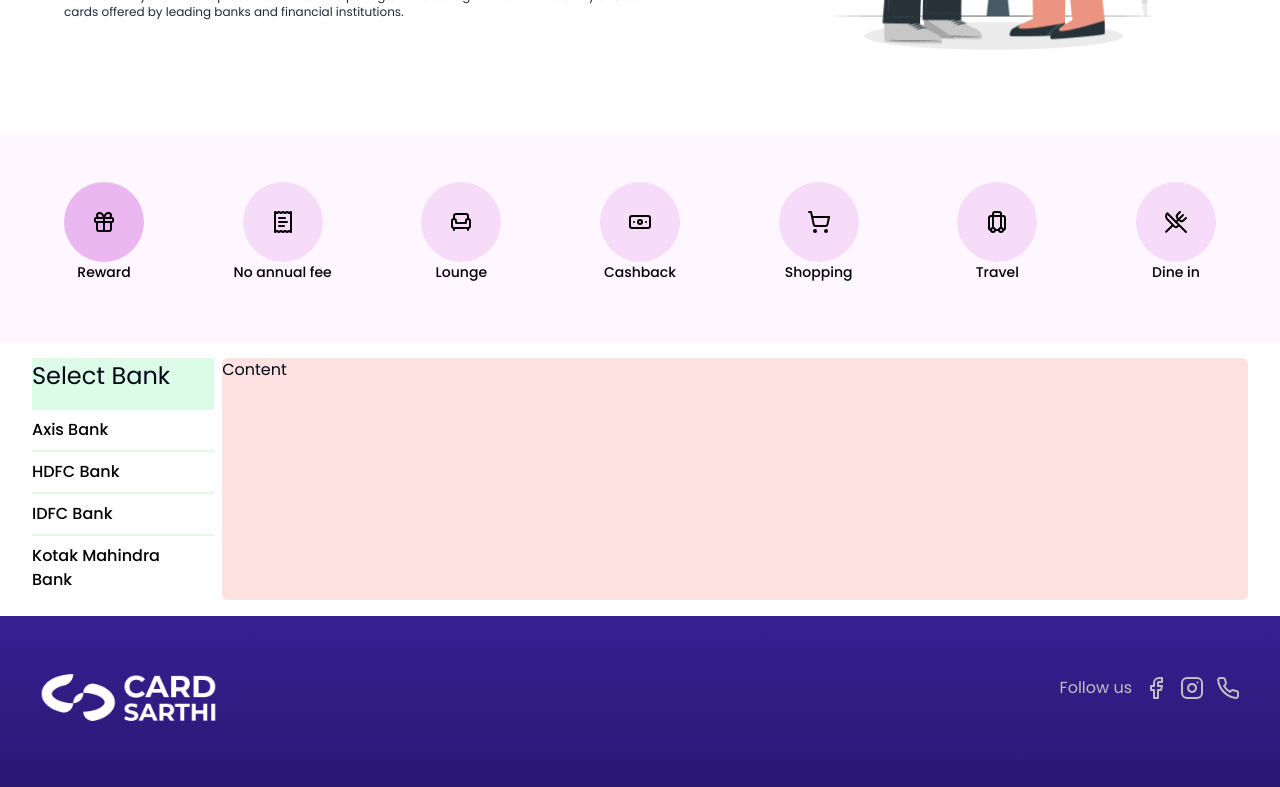
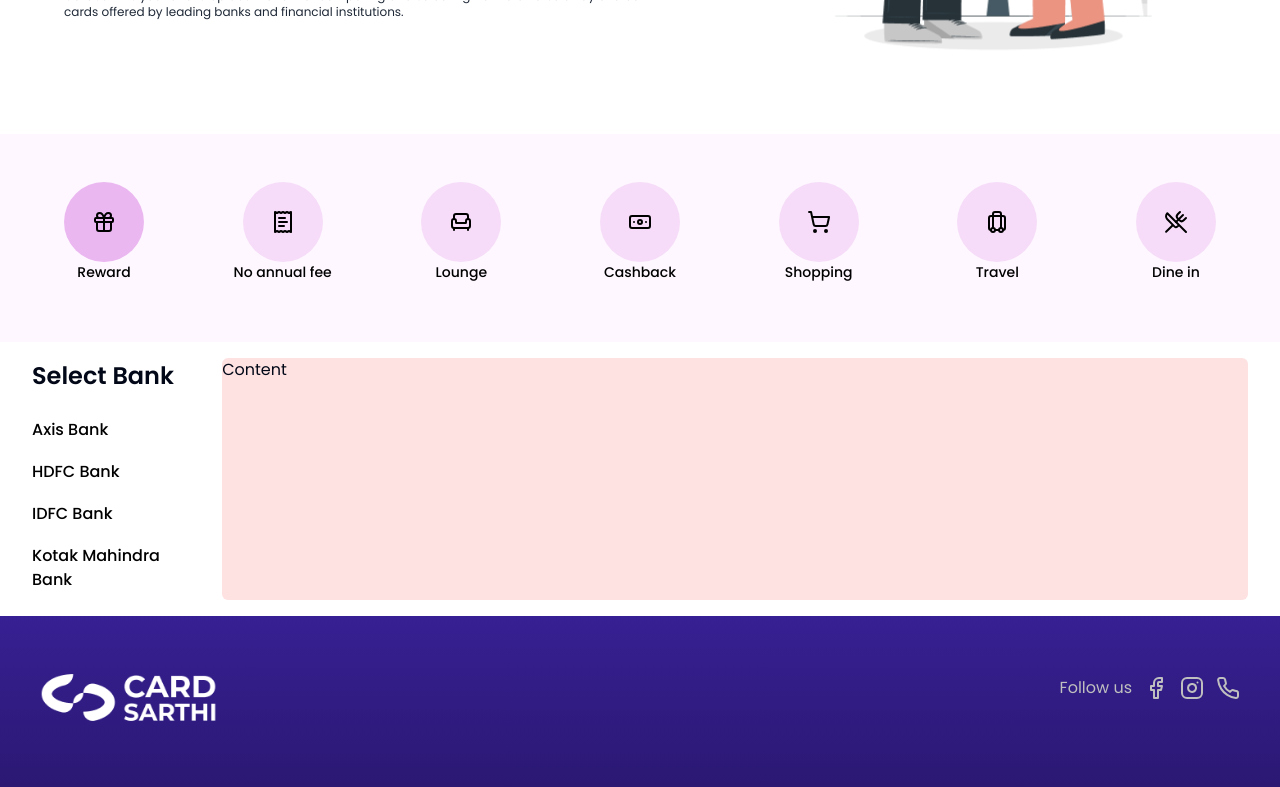
Before and after one commit to ohnishant/card-sarthi, a Next.js app: page /categories in a window 1280 px wide. Shown: the part 487-1274 px from the top of the page. Built offline with nearby package versions, Linux system fonts and the light colour scheme.

Commit message:
refactor banks selection to a seperate component

```diff
--- a/src/app/categories/_components/CategoryOptions.tsx
+++ b/src/app/categories/_components/CategoryOptions.tsx
@@ -45,7 +45,7 @@
 
     const search = current.toString();
     const query = search ? `?${search}` : "";
-    router.push(`${pathname}${query}`);
+    router.push(`${pathname}${query}`, { scroll: false });
   }
 
   React.useEffect(() => {
--- a/src/app/categories/_components/Results.tsx
+++ b/src/app/categories/_components/Results.tsx
@@ -14,6 +14,15 @@
 ];
 
 const Results = () => {
+  return (
+    <div className="flex flex-row container gap-2 my-4">
+      <BankOptions />
+      <div className="bg-red-100 w-full rounded-md">Content</div>
+    </div>
+  );
+};
+
+const BankOptions = () => {
   const [selectedBank, setSelectedBank] = React.useState("");
   const searchParams = useSearchParams();
   const category = searchParams.get("bank") || "";
@@ -45,11 +54,9 @@
       setSelectedBank("reward_card");
     }
   }, [category]);
-
   return (
-    <div className="flex flex-row container gap-2 my-4">
-      <div className="bg-green-100 w-[216px]">
-        <div className="text-[1.5rem]">Select Bank</div>
+    <div className="w-[216px]">
+      <div className="text-[1.5rem] font-semibold">Select Bank</div>
       <div className="flex flex-col gap-0.5 mt-4">
         {banks.map((bank) => {
           return (
@@ -72,8 +79,6 @@
         })}
       </div>
     </div>
-      <div className="bg-red-100 w-full rounded-md">Content</div>
-    </div>
   );
 };
 
```
Lines whose indentation alone changed are shown as unchanged.
